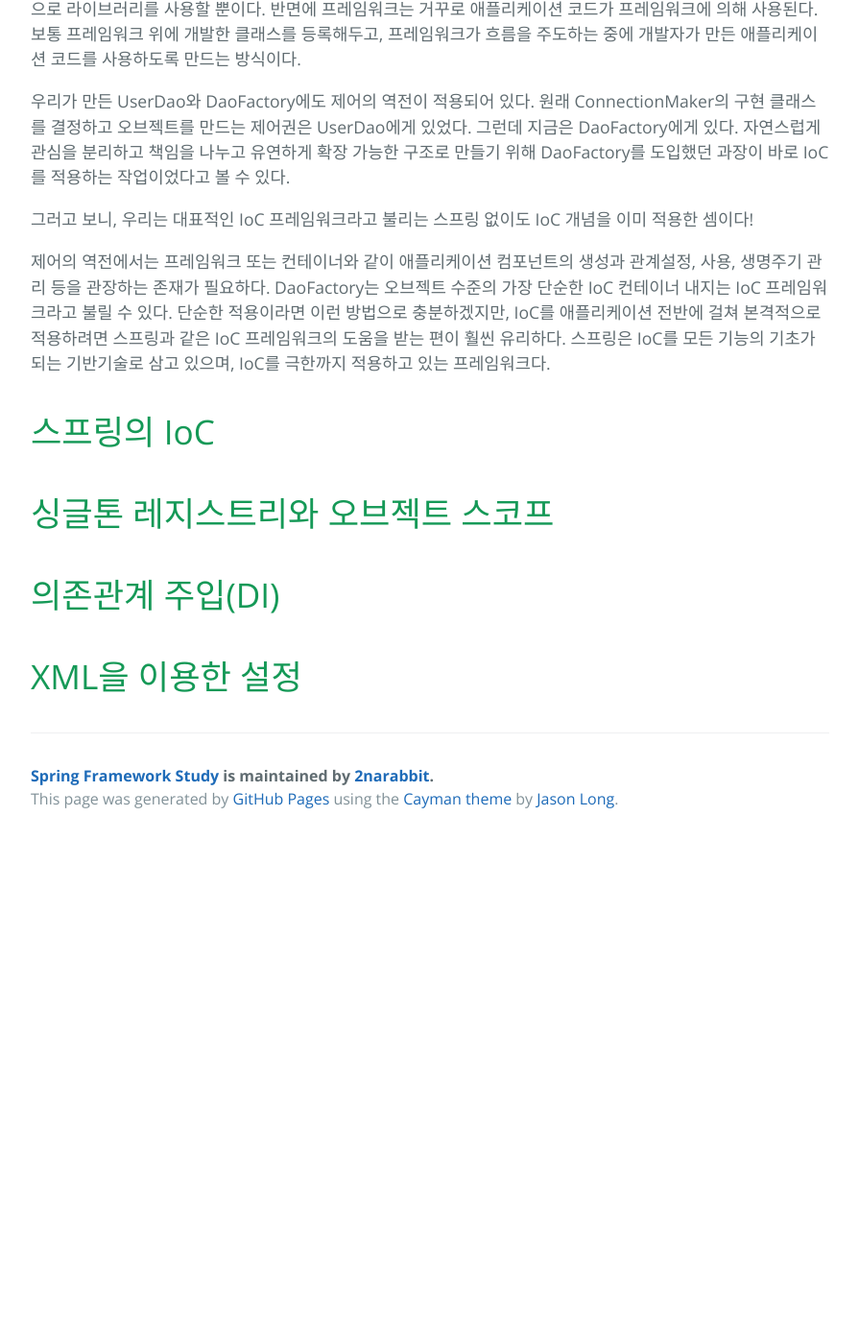
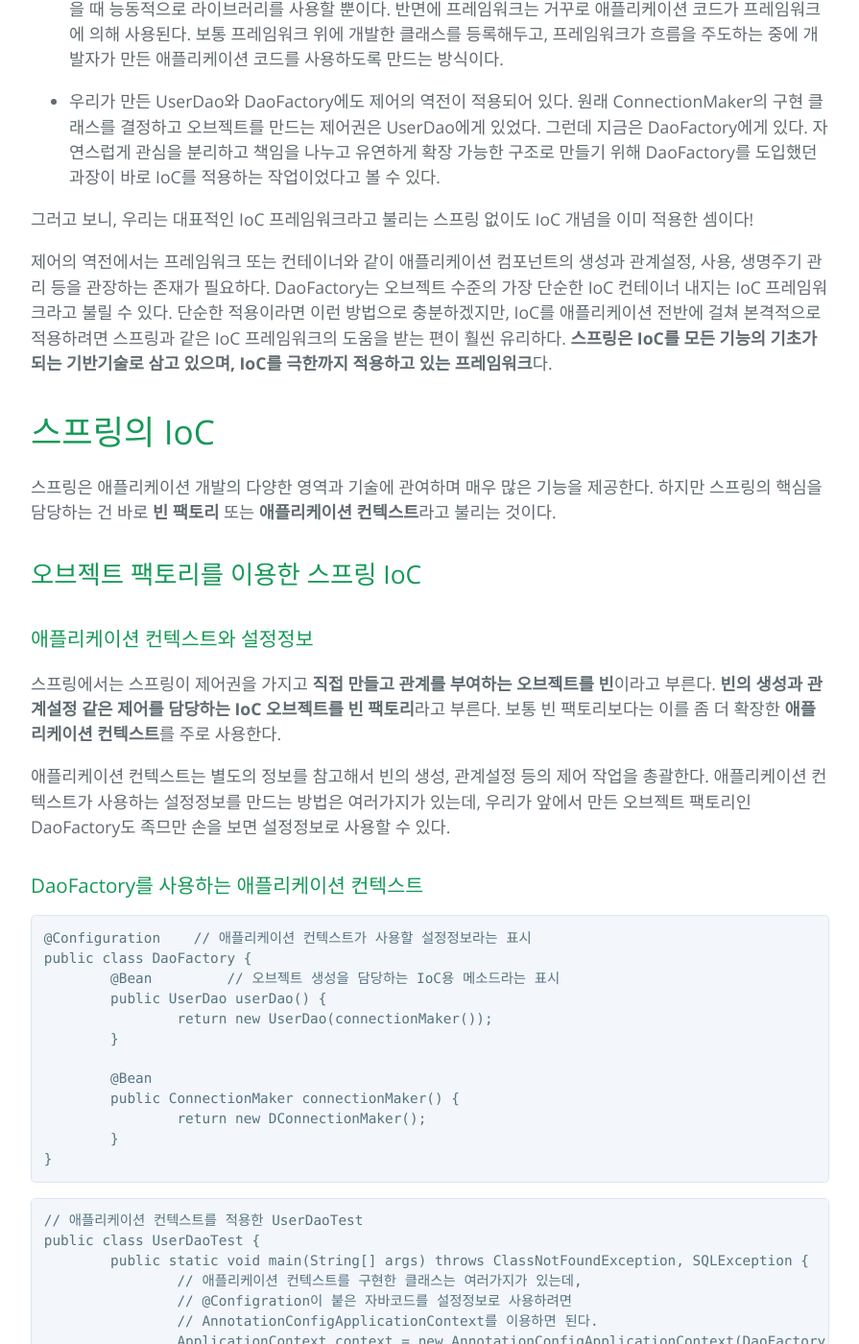
Before and after one commit to 2narabbit/2narabbit.github.io, a Jekyll site: the page built from _posts/2016-11-03-chapter1.markdown, in a window 1280 px wide and 1400 px high, scrolled down 13701 px. Shown: the whole window at 96% size, without its empty margins (192-1087 px from the left). Built offline with Jekyll 4.4.1, drawn with Linux system fonts in a browser that asks for light colours; before the commit the page ends 14577 px from its top, so only the background shows below that; some of the changed text lies outside the part shown.

Commit message:
UPD: write chapter 1.5

````diff
--- a/_posts/2016-11-03-chapter1.markdown
+++ b/_posts/2016-11-03-chapter1.markdown
@@ -470,19 +470,87 @@ public class DaoFactory {
 
 제어의 역전 개념은 사실 이미 폭넓게 적용되어 있다.
 
-서블릿을 생각해보자. 서블릿은 개발해서 서버에 배포할 수는 있지만, 그 실행을 개발자가 직접 제어할 수 있는 방법은 없다. 대신 서블릿에 대한 제어 권한을 가진 컨테이너가 적절한 시점에 서블릿 클래스의 오브젝트를 만들고 그 안의 메소드를 호출한다.
+* 서블릿을 생각해보자. 서블릿은 개발해서 서버에 배포할 수는 있지만, 그 실행을 개발자가 직접 제어할 수 있는 방법은 없다. 대신 서블릿에 대한 제어 권한을 가진 컨테이너가 적절한 시점에 서블릿 클래스의 오브젝트를 만들고 그 안의 메소드를 호출한다.
 
-UserDao 개선 초기에 적용했던 템플릿 메소드 패턴을 생각해보자. 추상 UserDao를 상속한 서브클래스는 getConnection()을 구현한다. 하지만 이 메소드가 언제 어떻게 사용될지 자신은 모른다. 일단 구현해놓으면, 슈퍼클래스인 UserDao가 필요할 때 호출해서 사용하는 것이다. 즉 제어권을 상위 템플릿에 넘기고 자신은 필요할 때 호출되어 사용되도록 한다는, 제어의 역전 개념을 발견할 수 있다.
+* UserDao 개선 초기에 적용했던 템플릿 메소드 패턴을 생각해보자. 추상 UserDao를 상속한 서브클래스는 getConnection()을 구현한다. 하지만 이 메소드가 언제 어떻게 사용될지 자신은 모른다. 일단 구현해놓으면, 슈퍼클래스인 UserDao가 필요할 때 호출해서 사용하는 것이다. 즉 제어권을 상위 템플릿에 넘기고 자신은 필요할 때 호출되어 사용되도록 한다는, 제어의 역전 개념을 발견할 수 있다.
 
-프레임워크도 제어의 역전 개념이 적용된 대표적인 기술이다. 프레임워크는 라이브러리와 다르다. 라이브러리를 사용하는 애플리케이션 코드는 애플리케이션 흐름을 직접 제어한다. 단지 동작하는 중에 필요한 기능이 있을 때 능동적으로 라이브러리를 사용할 뿐이다. 반면에 프레임워크는 거꾸로 애플리케이션 코드가 프레임워크에 의해 사용된다. 보통 프레임워크 위에 개발한 클래스를 등록해두고, 프레임워크가 흐름을 주도하는 중에 개발자가 만든 애플리케이션 코드를 사용하도록 만드는 방식이다.
+* 프레임워크도 제어의 역전 개념이 적용된 대표적인 기술이다. 프레임워크는 라이브러리와 다르다. 라이브러리를 사용하는 애플리케이션 코드는 애플리케이션 흐름을 직접 제어한다. 단지 동작하는 중에 필요한 기능이 있을 때 능동적으로 라이브러리를 사용할 뿐이다. 반면에 프레임워크는 거꾸로 애플리케이션 코드가 프레임워크에 의해 사용된다. 보통 프레임워크 위에 개발한 클래스를 등록해두고, 프레임워크가 흐름을 주도하는 중에 개발자가 만든 애플리케이션 코드를 사용하도록 만드는 방식이다.
 
-우리가 만든 UserDao와 DaoFactory에도 제어의 역전이 적용되어 있다. 원래 ConnectionMaker의 구현 클래스를 결정하고 오브젝트를 만드는 제어권은 UserDao에게 있었다. 그런데 지금은 DaoFactory에게 있다. 자연스럽게 관심을 분리하고 책임을 나누고 유연하게 확장 가능한 구조로 만들기 위해 DaoFactory를 도입했던 과장이 바로 IoC를 적용하는 작업이었다고 볼 수 있다.
+* 우리가 만든 UserDao와 DaoFactory에도 제어의 역전이 적용되어 있다. 원래 ConnectionMaker의 구현 클래스를 결정하고 오브젝트를 만드는 제어권은 UserDao에게 있었다. 그런데 지금은 DaoFactory에게 있다. 자연스럽게 관심을 분리하고 책임을 나누고 유연하게 확장 가능한 구조로 만들기 위해 DaoFactory를 도입했던 과장이 바로 IoC를 적용하는 작업이었다고 볼 수 있다.
 
 그러고 보니, 우리는 대표적인 IoC 프레임워크라고 불리는 스프링 없이도 IoC 개념을 이미 적용한 셈이다!
 
-제어의 역전에서는 프레임워크 또는 컨테이너와 같이 애플리케이션 컴포넌트의 생성과 관계설정, 사용, 생명주기 관리 등을 관장하는 존재가 필요하다. DaoFactory는 오브젝트 수준의 가장 단순한 IoC 컨테이너 내지는 IoC 프레임워크라고 불릴 수 있다. 단순한 적용이라면 이런 방법으로 충분하겠지만, IoC를 애플리케이션 전반에 걸쳐 본격적으로 적용하려면 스프링과 같은 IoC 프레임워크의 도움을 받는 편이 훨씬 유리하다. 스프링은 IoC를 모든 기능의 기초가 되는 기반기술로 삼고 있으며, IoC를 극한까지 적용하고 있는 프레임워크다.
+제어의 역전에서는 프레임워크 또는 컨테이너와 같이 애플리케이션 컴포넌트의 생성과 관계설정, 사용, 생명주기 관리 등을 관장하는 존재가 필요하다. DaoFactory는 오브젝트 수준의 가장 단순한 IoC 컨테이너 내지는 IoC 프레임워크라고 불릴 수 있다. 단순한 적용이라면 이런 방법으로 충분하겠지만, IoC를 애플리케이션 전반에 걸쳐 본격적으로 적용하려면 스프링과 같은 IoC 프레임워크의 도움을 받는 편이 훨씬 유리하다. **스프링은 IoC를 모든 기능의 기초가 되는 기반기술로 삼고 있으며, IoC를 극한까지 적용하고 있는 프레임워크**다.
 
 # 스프링의 IoC
+스프링은 애플리케이션 개발의 다양한 영역과 기술에 관여하며 매우 많은 기능을 제공한다. 하지만 스프링의 핵심을 담당하는 건 바로 **빈 팩토리** 또는 **애플리케이션 컨텍스트**라고 불리는 것이다.
+
+## 오브젝트 팩토리를 이용한 스프링 IoC
+### 애플리케이션 컨텍스트와 설정정보
+스프링에서는 스프링이 제어권을 가지고 **직접 만들고 관계를 부여하는 오브젝트를 빈**이라고 부른다. **빈의 생성과 관계설정 같은 제어를 담당하는 IoC 오브젝트를 빈 팩토리**라고 부른다. 보통 빈 팩토리보다는 이를 좀 더 확장한 **애플리케이션 컨텍스트**를 주로 사용한다.
+
+애플리케이션 컨텍스트는 별도의 정보를 참고해서 빈의 생성, 관계설정 등의 제어 작업을 총괄한다. 애플리케이션 컨텍스트가 사용하는 설정정보를 만드는 방법은 여러가지가 있는데, 우리가 앞에서 만든 오브젝트 팩토리인 DaoFactory도 족므만 손을 보면 설정정보로 사용할 수 있다.
+
+### DaoFactory를 사용하는 애플리케이션 컨텍스트
+
+```
+@Configuration    // 애플리케이션 컨텍스트가 사용할 설정정보라는 표시
+public class DaoFactory {
+	@Bean         // 오브젝트 생성을 담당하는 IoC용 메소드라는 표시
+	public UserDao userDao() {
+		return new UserDao(connectionMaker());
+	}
+
+	@Bean
+	public ConnectionMaker connectionMaker() {
+		return new DConnectionMaker();
+	}
+}
+```
+
+```
+// 애플리케이션 컨텍스트를 적용한 UserDaoTest
+public class UserDaoTest {
+	public static void main(String[] args) throws ClassNotFoundException, SQLException {
+		// 애플리케이션 컨텍스트를 구현한 클래스는 여러가지가 있는데,
+		// @Configration이 붙은 자바코드를 설정정보로 사용하려면
+		// AnnotationConfigApplicationContext를 이용하면 된다.
+		ApplicationContext context = new AnnotationConfigApplicationContext(DaoFactory.class);
+		UserDao dao = context.getBean("userDao", UserDao.class);
+	}
+}
+```
+
+드디어 첫 번째 스프링 애플리케이션을 성공적으로 만들었다!
+
+## 애플리케이션 컨텍스트의 동작방식
+DaoFactory가 UserDao를 비롯한 DAO 오브젝트를 생성하고 관계를 맺어주는 제한적인 역할을 하는데 반해, 애플리케이션 컨텍스트를 애플리케이션에서 IoC를 적용해서 관리할 모든 오브젝트에 대한 생성과 관계설정을 담당한다. 대신 DaoFactory 처럼 직접 오브젝트를 생성하고 관계를 맺어주는 코드가 없고, 그런 생성정보와 연관관계 정보를 별도의 설정정보를 통해 얻는다.
+
+DaoFactory를 오브젝트 팩토리로 직접 사용했을 때와 비교해서 애플리케이션 컨텍스트를 사용했을 때 얻을 수 있는 장점은 다음과 같다.
+
+* 클라이언트는 구체적인 팩토리 클래스를 알 필요가 없다.
+** 애플리케이션 컨텍스트를 사용하면 오브젝트 팩토리가 아무리 많아져도 일관된 방식으로 원하는 오브젝트를 가져올 수 있다.
+* 애플리케이션 컨텍스트는 종합 IoC 서비스를 제공해준다.
+* 애플리케이션 컨텍스트는 빈을 검색하는 다양한 방법을 제공한다.
+
+## 스프링 IoC의 용어 정리
+### 빈
+스프링이 IoC 방식으로 관리하는 오브젝트. 스프링 애플리케이션에서 만들어지는 모든 오브젝트가 다 빈은 아님! 그 중에서 **스프링이 직접 그 생성과 제어를 담당하는 오브젝트만을 빈**이라고 함
+
+### 빈 팩토리
+스프링의 IoC를 담당하는 핵심 컨테이너를 의미. 빈을 등록하고, 생성하고, 조회하여 돌려주고, 그 외에 부가적인 빈 관리 기능을 담당. 보통은 빈 팩토리 보다 이를 확장한 애플리케이션 컨택스트를 이용.
+
+### 애플리케이션 컨텍스트
+빈 팩토리를 확장한 IoC 컨테이너를 의미. 빈을 관리하는 기본적인 기능은 빈팩토리와 동일. 여기에 스프링이 제공하는 각종 부가 서비스를 추가로 제공.
+
+### 설정정보/설정 메타정보
+스프링의 설정정보란 애플리케이션 컨텍스트가 IoC를 적용하기 위해 사용하는 메타정보를 말함.
+
+### 컨테이너/IoC 컨테이너
+IoC 방식으로 빈을 관리한다는 의미에서 애플리케이션 컨텍스트나 빈팩토리를 IoC 컨테이너라고 함. 컨테이너라는 말 자체가 IoC 개념을 담고 있기 때문에 애플리케이션 컨텍스트 대신 스프링 컨테이너라고 부르기도 함.
+
+### 스프링 프레임워크
+IoC 컨테이너, 애플리케이션 컨텍스트를 포함해서 스프링이 제공하는 모든 기능을 통틀어 말함.
 
 # 싱글톤 레지스트리와 오브젝트 스코프
 
````
Also changed, not shown: 1 other file.
